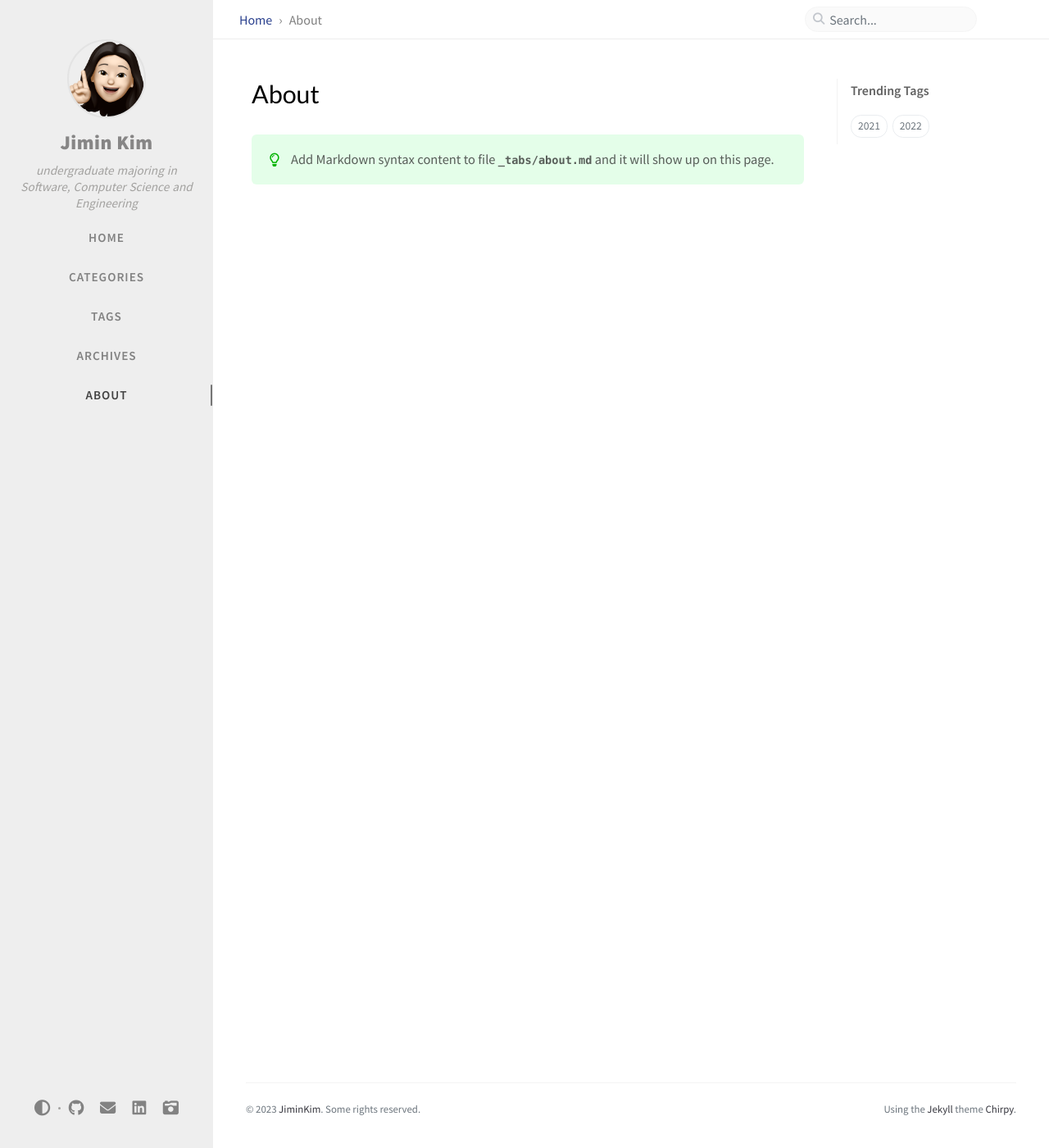
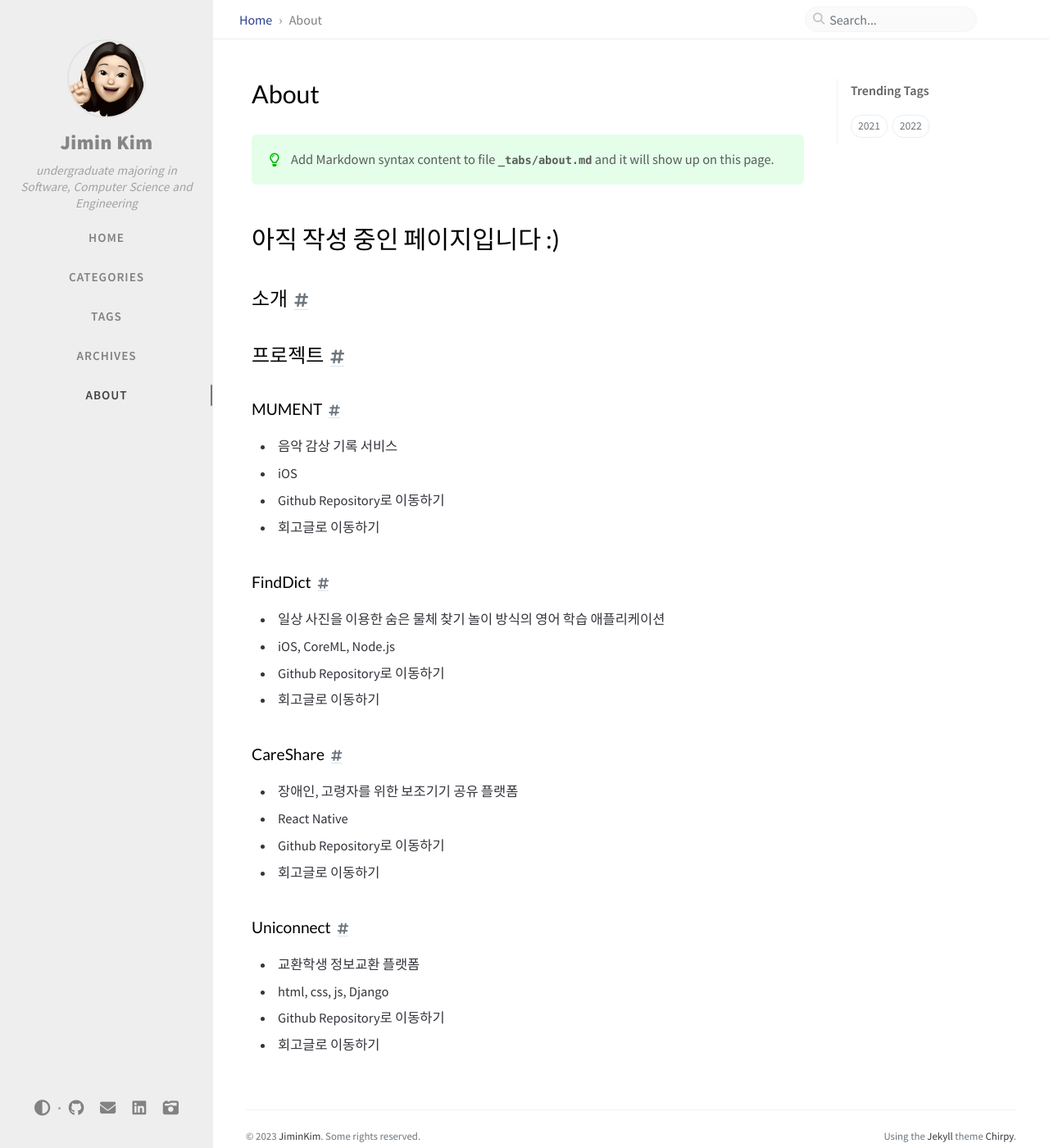
Before and after one commit to jimin-kiim/jimin-kiim.github.io, a Jekyll site: the page built from _tabs/about.md, in a window 1280 px wide and 1400 px high. Shown: the whole window at 82% size. Built offline with Jekyll 4.4.1, drawn with Linux system fonts in a browser that asks for light colours; comment, search, counter and statistics services are not loaded.

Commit message:
Feat: posting about

```diff
--- a/_tabs/about.md
+++ b/_tabs/about.md
@@ -6,3 +6,33 @@ order: 4
 
 > Add Markdown syntax content to file `_tabs/about.md`{: .filepath } and it will show up on this page.
 {: .prompt-tip }
+# 아직 작성 중인 페이지입니다 :)
+## 소개
+## 프로젝트
+
+### MUMENT
+- 음악 감상 기록 서비스
+- iOS
+- Github Repository로 이동하기
+- 회고글로 이동하기
+
+### FindDict
+
+- 일상 사진을 이용한 숨은 물체 찾기 놀이 방식의 영어 학습 애플리케이션
+- iOS, CoreML, Node.js
+- Github Repository로 이동하기
+- 회고글로 이동하기
+
+### CareShare
+
+- 장애인, 고령자를 위한 보조기기 공유 플랫폼
+- React Native
+- Github Repository로 이동하기
+- 회고글로 이동하기
+
+### Uniconnect
+
+- 교환학생 정보교환 플랫폼
+- html, css, js, Django
+- Github Repository로 이동하기
+- 회고글로 이동하기
```
